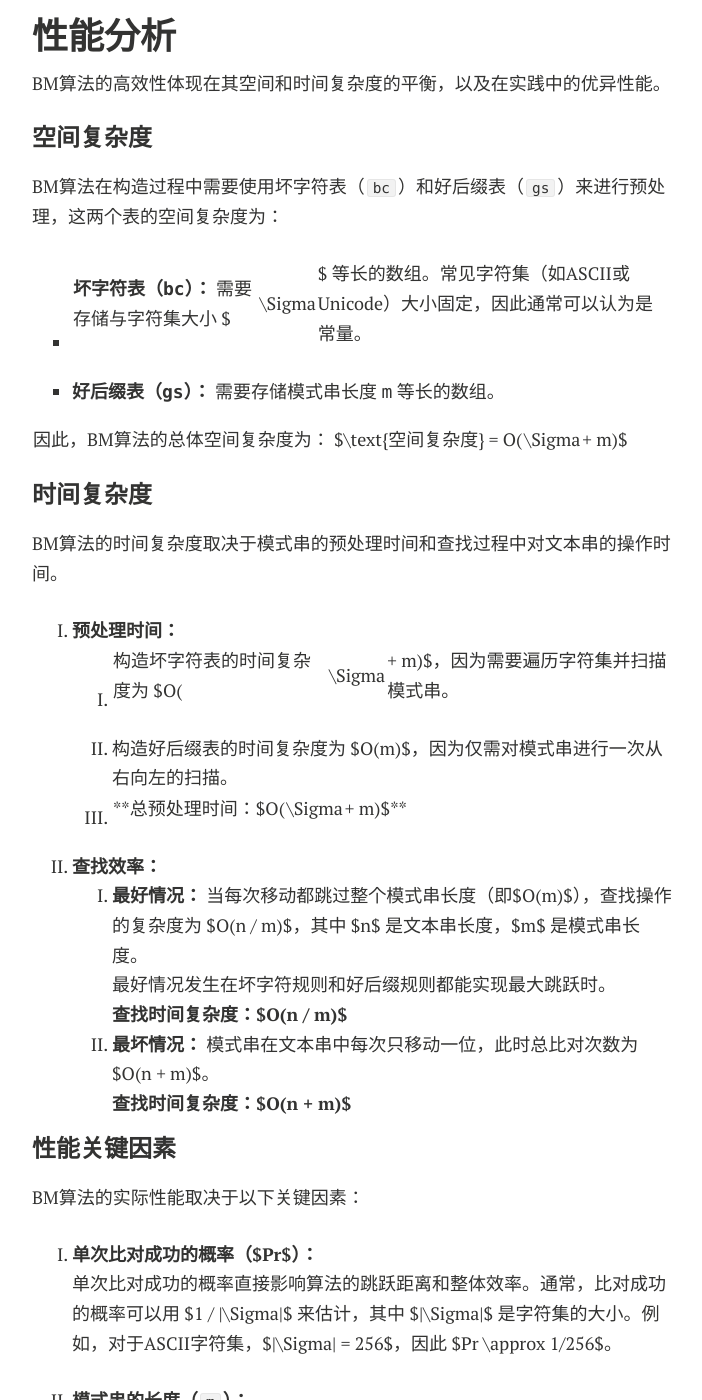
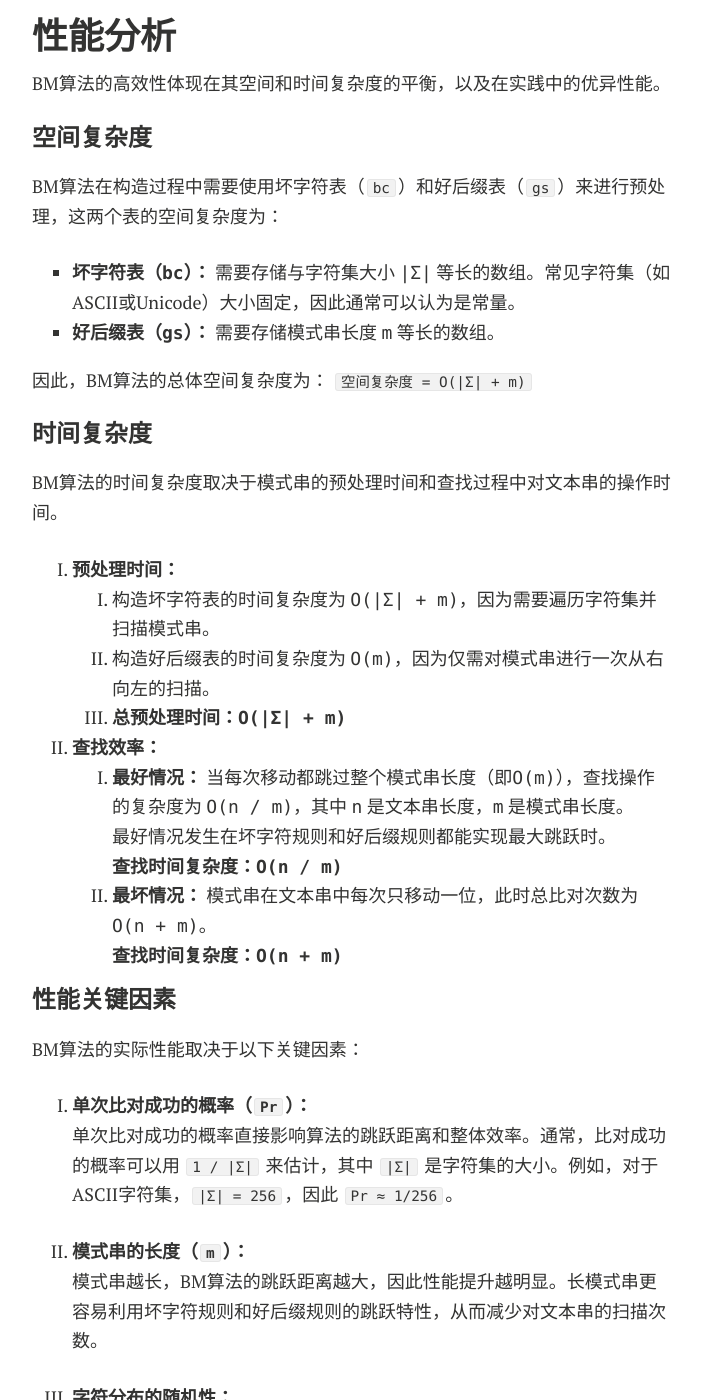
Before and after one commit to Zenith-Hlz/Zenith-Hlz.github.io, a Jekyll site: the page built from blogs/data_structure_and_algorithm/string_bm.md, in a window 1280 px wide and 1400 px high, scrolled down 4758 px. Shown: the whole window, without its empty margins (288-990 px from the left). Built offline with Jekyll 4.4.1, drawn with Linux system fonts in a browser that asks for light colours; nearby versions of some CDN libraries; comment, search, counter and statistics services are not loaded; a style sheet for code colours, icons or effects is not loaded; some of the changed text lies outside the part shown.

Commit message:
Convert $$ math to `` code

````diff
--- a/blogs/data_structure_and_algorithm/string_bm.md
+++ b/blogs/data_structure_and_algorithm/string_bm.md
@@ -20,7 +20,7 @@ title: String - BM Algorithm
 
 在计算机科学里，Boyer-Moore字符串搜索算法是一种非常高效的字符串搜索算法。它由Bob Boyer和J Strother Moore设计于1977年。此算法仅对搜索目标字符串（关键字）进行预处理，而非被搜索的字符串。虽然Boyer-Moore算法的执行时间同样线性依赖于被搜索字符串的大小，但是通常仅为其它算法的一小部分：它不需要对被搜索的字符串中的字符进行逐一比较，而会跳过其中某些部分。通常搜索关键字越长，算法速度越快。它的效率来自于这样的事实：对于每一次失败的匹配尝试，算法都能够使用这些信息来排除尽可能多的无法匹配的位置。
 
-在学习研究BM算法之前，最好已经掌握KMP算法，所以建议还没有掌握的同学，先去学习一下，循序渐进的来，可以看我的[KMP算法](https://houlinzhi.com/blogs/data_structure_and_algorithm/string_kmp/)的文章。为什么说循序渐进，是因为BM算法在大多数情况下表现的比KMP算法优秀，所以大部分时候，都当做KMP进阶的算法来学习。BM算法从模式串的尾部开始匹配，且拥有在最坏情况下 $O(N)$ 的时间复杂度。有数据表明，在实践中，比 KMP 算法的实际效能高，可以快大概 3-5 倍，很值得学习。
+在学习研究BM算法之前，最好已经掌握KMP算法，所以建议还没有掌握的同学，先去学习一下，循序渐进的来，可以看我的[KMP算法](https://houlinzhi.com/blogs/data_structure_and_algorithm/string_kmp/)的文章。为什么说循序渐进，是因为BM算法在大多数情况下表现的比KMP算法优秀，所以大部分时候，都当做KMP进阶的算法来学习。BM算法从模式串的尾部开始匹配，且拥有在最坏情况下 `O(N)` 的时间复杂度。有数据表明，在实践中，比 KMP 算法的实际效能高，可以快大概 3-5 倍，很值得学习。
 
 ## BM 算法原理
 
@@ -31,9 +31,9 @@ BM算法定义了两个规则：
 
 ![BCandGS](https://houlinzhi.com/blogs/data_structure_and_algorithm/assets/string_bcandgs.png)
 
-下面举例说明BM算法。例如，给定文本串“`HERE IS A SIMPLE EXAMPLE`”，和模式串“`EXAMPLE`”，现要查找模式串是否在文本串中，如果存在，返回模式串在文本串中的位置。
+下面举例说明BM算法。例如，给定文本串"`HERE IS A SIMPLE EXAMPLE`"，和模式串"`EXAMPLE`"，现要查找模式串是否在文本串中，如果存在，返回模式串在文本串中的位置。
 
-- 首先，“文本串”与“模式串”头部对齐，从尾部开始比较。“`S`”与“`E`”不匹配。这时，“`S`”就被称为“坏字符”（bad character），即不匹配的字符，它对应着模式串的第`6`位。且“`S`”不包含在模式串“`EXAMPLE`”之中（相当于最右出现位置是-1），这意味着可以把模式串后移`6-(-1)=7`位，从而直接移到“`S`”的后一位。
+- 首先，"文本串"与"模式串"头部对齐，从尾部开始比较。"`S`"与"`E`"不匹配。这时，"`S`"就被称为"坏字符"（bad character），即不匹配的字符，它对应着模式串的第`6`位。且"`S`"不包含在模式串"`EXAMPLE`"之中（相当于最右出现位置是-1），这意味着可以把模式串后移`6-(-1)=7`位，从而直接移到"`S`"的后一位。
 
     ```text
     HERE IS A SIMPLE EXAMPLE
@@ -41,7 +41,7 @@ BM算法定义了两个规则：
     EXAMPLE
     ```
 
-- 依然从尾部开始比较，发现“`P`”与“`E`”不匹配，所以“`P`”是“坏字符”。但是，“`P`”包含在模式串“`EXAMPLE`”之中。因为“`P`”这个“坏字符”对应着模式串的第`6`位（从`0`开始编号），且在模式串中的最右出现位置为`4`，所以，将模式串后移`6-4=2`位，两个“`P`”对齐。
+- 依然从尾部开始比较，发现"`P`"与"`E`"不匹配，所以"`P`"是"坏字符"。但是，"`P`"包含在模式串"`EXAMPLE`"之中。因为"`P`"这个"坏字符"对应着模式串的第`6`位（从`0`开始编号），且在模式串中的最右出现位置为`4`，所以，将模式串后移`6-4=2`位，两个"`P`"对齐。
 
     ```text
     HERE IS A SIMPLE EXAMPLE
@@ -53,7 +53,7 @@ BM算法定义了两个规则：
              EXAMPLE
     ```
 
-- 依次比较，得到 “`MPLE`”匹配，称为"好后缀"（good suffix），即所有尾部匹配的字符串。注意，“`MPLE`”、“`PLE`”、“`LE`”、“`E`”都是好后缀。
+- 依次比较，得到 "`MPLE`"匹配，称为"好后缀"（good suffix），即所有尾部匹配的字符串。注意，"`MPLE`"、"`PLE`"、"`LE`"、"`E`"都是好后缀。
 
     ```text
     HERE IS A SIMPLE EXAMPLE
@@ -61,7 +61,7 @@ BM算法定义了两个规则：
              EXAMPLE
     ```
 
-- 发现“`I`”与“`A`”不匹配：“`I`”是坏字符。如果是根据坏字符规则，此时模式串应该后移`2-(-1)=3`位。问题是，有没有更优的移法？
+- 发现"`I`"与"`A`"不匹配："`I`"是坏字符。如果是根据坏字符规则，此时模式串应该后移`2-(-1)=3`位。问题是，有没有更优的移法？
 
     ```text
     HERE IS A SIMPLE EXAMPLE
@@ -73,7 +73,7 @@ BM算法定义了两个规则：
                 EXAMPLE
     ```
 
-- 更优的移法是利用好后缀规则：当字符失配时，后移位数 = 好后缀在模式串中的位置 - 好后缀在模式串中上一次出现的位置，且如果好后缀在模式串中没有再次出现，则为-1。所有的“好后缀”（`MPLE`、`PLE`、`LE`、`E`）之中，只有“`E`”在“`EXAMPLE`”的头部出现，所以后移`6-0=6`位。可以看出，“坏字符规则”只能移`3`位，“好后缀规则”可以移`6`位。每次后移这两个规则之中的较大值。这两个规则的移动位数，只与模式串有关，与原文本串无关。
+- 更优的移法是利用好后缀规则：当字符失配时，后移位数 = 好后缀在模式串中的位置 - 好后缀在模式串中上一次出现的位置，且如果好后缀在模式串中没有再次出现，则为-1。所有的"好后缀"（`MPLE`、`PLE`、`LE`、`E`）之中，只有"`E`"在"`EXAMPLE`"的头部出现，所以后移`6-0=6`位。可以看出，"坏字符规则"只能移`3`位，"好后缀规则"可以移`6`位。每次后移这两个规则之中的较大值。这两个规则的移动位数，只与模式串有关，与原文本串无关。
 
     ```text
     HERE IS A SIMPLE EXAMPLE
@@ -81,7 +81,7 @@ BM算法定义了两个规则：
                    EXAMPLE
     ```
 
-- 继续从尾部开始比较，“`P`”与“`E`”不匹配，因此“`P`”是“坏字符”，根据“坏字符规则”，后移 `6 - 4 = 2` 位。因为是最后一位就失配，尚未获得好后缀。
+- 继续从尾部开始比较，"`P`"与"`E`"不匹配，因此"`P`"是"坏字符"，根据"坏字符规则"，后移 `6 - 4 = 2` 位。因为是最后一位就失配，尚未获得好后缀。
 
     ```text
     HERE IS A SIMPLE EXAMPLE
@@ -144,33 +144,33 @@ BM算法的高效性体现在其空间和时间复杂度的平衡，以及在实
 
 BM算法在构造过程中需要使用坏字符表（`bc`）和好后缀表（`gs`）来进行预处理，这两个表的空间复杂度为：
 
-- **坏字符表（`bc`）：** 需要存储与字符集大小 $|\Sigma|$ 等长的数组。常见字符集（如ASCII或Unicode）大小固定，因此通常可以认为是常量。
+- **坏字符表（`bc`）：** 需要存储与字符集大小 `|Σ|` 等长的数组。常见字符集（如ASCII或Unicode）大小固定，因此通常可以认为是常量。
 - **好后缀表（`gs`）：** 需要存储模式串长度 `m` 等长的数组。
 
-因此，BM算法的总体空间复杂度为： $\text{空间复杂度} = O(|\Sigma| + m)$
+因此，BM算法的总体空间复杂度为： `空间复杂度 = O(|Σ| + m)`
 
 ### 时间复杂度
 
 BM算法的时间复杂度取决于模式串的预处理时间和查找过程中对文本串的操作时间。
 
 1. **预处理时间：**
-   - 构造坏字符表的时间复杂度为 $O(|\Sigma| + m)$，因为需要遍历字符集并扫描模式串。
-   - 构造好后缀表的时间复杂度为 $O(m)$，因为仅需对模式串进行一次从右向左的扫描。
-   - **总预处理时间：$O(|\Sigma| + m)$**
+   - 构造坏字符表的时间复杂度为 `O(|Σ| + m)`，因为需要遍历字符集并扫描模式串。
+   - 构造好后缀表的时间复杂度为 `O(m)`，因为仅需对模式串进行一次从右向左的扫描。
+   - **总预处理时间：`O(|Σ| + m)`**
 
 2. **查找效率：**
-   - **最好情况：** 当每次移动都跳过整个模式串长度（即$O(m)$），查找操作的复杂度为 $O(n / m)$，其中 $n$ 是文本串长度，$m$ 是模式串长度。
+   - **最好情况：** 当每次移动都跳过整个模式串长度（即`O(m)`），查找操作的复杂度为 `O(n / m)`，其中 `n` 是文本串长度，`m` 是模式串长度。
      最好情况发生在坏字符规则和好后缀规则都能实现最大跳跃时。
-     **查找时间复杂度：$O(n / m)$**
-   - **最坏情况：** 模式串在文本串中每次只移动一位，此时总比对次数为 $O(n + m)$。
-     **查找时间复杂度：$O(n + m)$**
+     **查找时间复杂度：`O(n / m)`**
+   - **最坏情况：** 模式串在文本串中每次只移动一位，此时总比对次数为 `O(n + m)`。
+     **查找时间复杂度：`O(n + m)`**
 
 ### 性能关键因素
 
 BM算法的实际性能取决于以下关键因素：
 
-1. **单次比对成功的概率（$Pr$）：**
-   单次比对成功的概率直接影响算法的跳跃距离和整体效率。通常，比对成功的概率可以用 $1 / |\Sigma|$ 来估计，其中 $|\Sigma|$ 是字符集的大小。例如，对于ASCII字符集，$|\Sigma| = 256$，因此 $Pr \approx 1/256$。
+1. **单次比对成功的概率（`Pr`）：**
+   单次比对成功的概率直接影响算法的跳跃距离和整体效率。通常，比对成功的概率可以用 `1 / |Σ|` 来估计，其中 `|Σ|` 是字符集的大小。例如，对于ASCII字符集，`|Σ| = 256`，因此 `Pr ≈ 1/256`。
 
 2. **模式串的长度（`m`）：**
    模式串越长，BM算法的跳跃距离越大，因此性能提升越明显。长模式串更容易利用坏字符规则和好后缀规则的跳跃特性，从而减少对文本串的扫描次数。
````
